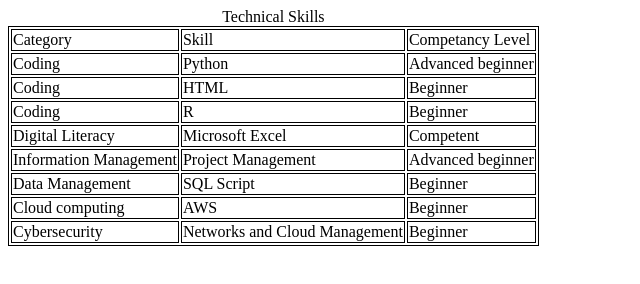
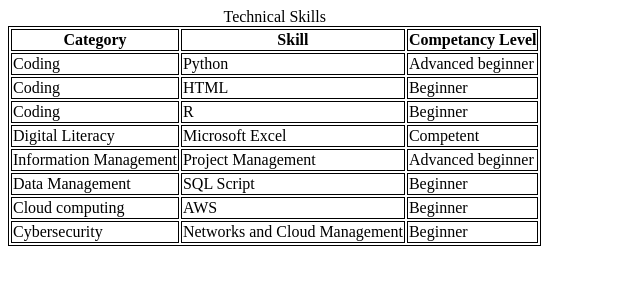
Before and after one commit to anikamombiela/ist263, a plain HTML site: page lab04/skills.html in a window 1280 px wide. Shown: the whole page, without its empty margins (0-640 px from the left). Drawn offline with Linux system fonts and the light colour scheme.

Commit message:
Completed skills

```diff
--- a/lab04/skills.html
+++ b/lab04/skills.html
@@ -12,9 +12,9 @@
         <table>
             <caption>Technical Skills</caption>
             <tr>
-                <td>Category</td>
-                <td>Skill</td>
-                <td>Competancy Level</td>
+                <th>Category</th>
+                <th>Skill</th>
+                <th>Competancy Level</th>
             </tr>
             <tr>
                 <td>Coding</td>
```
